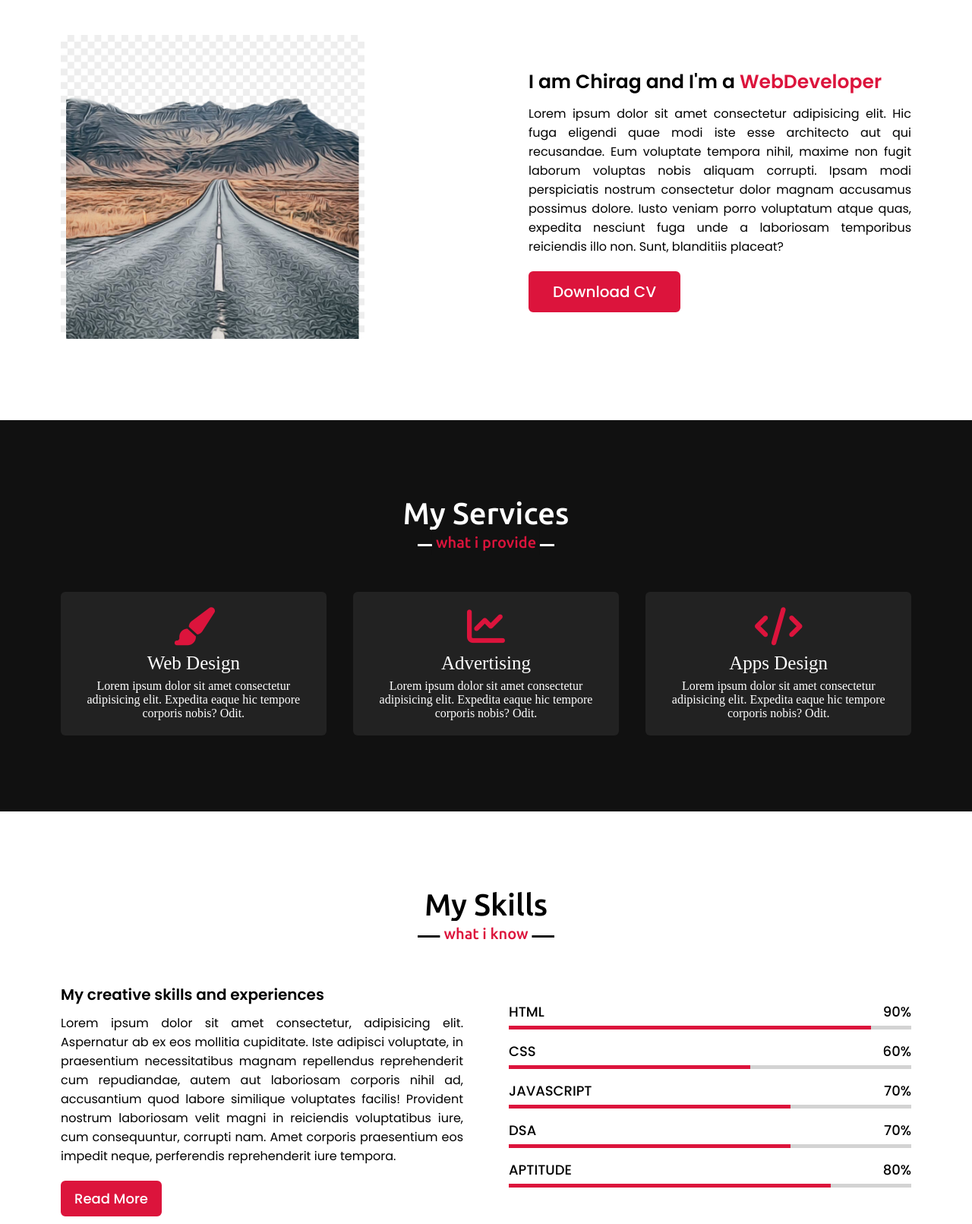
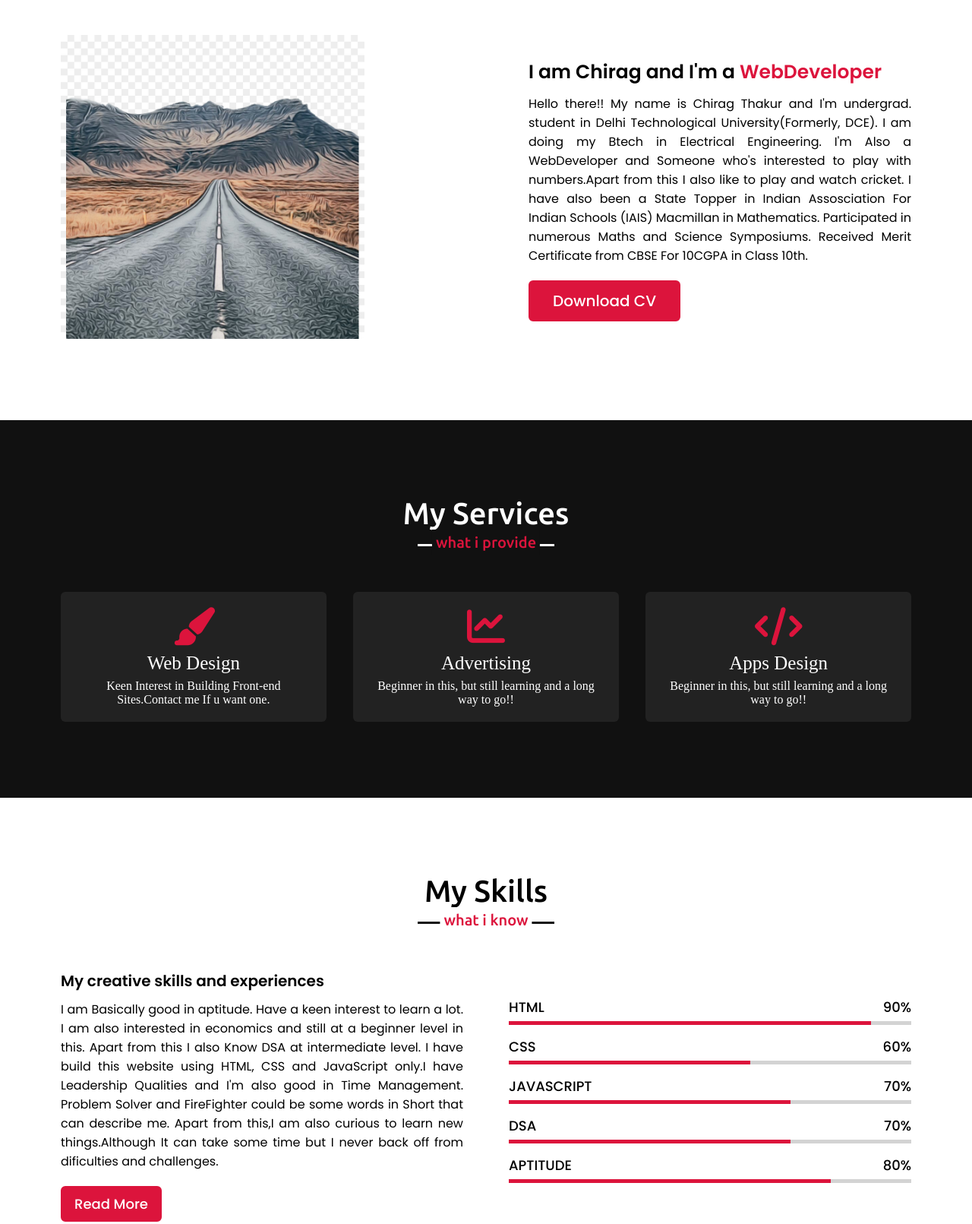
Before and after one commit to Chirag099/Personal_Portfolio, a plain HTML site: page index.html in a window 1280 px wide. Shown: the part 980-2591 px from the top of the page at 76% size. Drawn offline with nearby package versions, Linux system fonts and the light colour scheme.

Commit message:
Update index.html

```diff
--- a/index.html
+++ b/index.html
@@ -54,11 +54,11 @@
                 </div>
                 <div class="column right">
                     <div class="text">I am Chirag and I'm a <span>WebDeveloper</span></div>
-                    <p>Lorem ipsum dolor sit amet consectetur adipisicing elit. Hic fuga eligendi quae modi iste esse
-                        architecto aut qui recusandae. Eum voluptate tempora nihil, maxime non fugit laborum voluptas
-                        nobis aliquam corrupti. Ipsam modi perspiciatis nostrum consectetur dolor magnam accusamus
-                        possimus dolore. Iusto veniam porro voluptatum atque quas, expedita nesciunt fuga unde a
-                        laboriosam temporibus reiciendis illo non. Sunt, blanditiis placeat?</p>
+                    <p>Hello there!! My name is Chirag Thakur and I'm undergrad. student in Delhi Technological University(Formerly, DCE). I am doing my Btech in Electrical Engineering.
+                        I'm Also a WebDeveloper and Someone who's interested to play with numbers.Apart from this I also like to play and watch cricket.
+                        I have also been a State Topper in Indian Assosciation For Indian Schools (IAIS) Macmillan in Mathematics.
+                        Participated in numerous Maths and Science Symposiums.
+                        Received Merit Certificate from CBSE For 10CGPA in Class 10th.</p>
                     <a href="#">Download CV</a>
                 </div>
             </div>
@@ -73,24 +73,21 @@
                     <div class="box">
                         <i class="fas fa-paint-brush"></i>
                         <div class="text">Web Design</div>
-                        <p>Lorem ipsum dolor sit amet consectetur adipisicing elit. Expedita eaque hic tempore corporis
-                            nobis? Odit.</p>
+                        <p>Keen Interest in Building Front-end Sites.Contact me If u want one.</p>
                     </div>
                 </div>
                 <div class="card">
                     <div class="box">
                         <i class="fas fa-chart-line"></i>
                         <div class="text">Advertising</div>
-                        <p>Lorem ipsum dolor sit amet consectetur adipisicing elit. Expedita eaque hic tempore corporis
-                            nobis? Odit.</p>
+                        <p>Beginner in this, but still learning and a long way to go!!</p>
                     </div>
                 </div>
                 <div class="card">
                     <div class="box">
                         <i class="fas fa-code"></i>
                         <div class="text">Apps Design</div>
-                        <p>Lorem ipsum dolor sit amet consectetur adipisicing elit. Expedita eaque hic tempore corporis
-                            nobis? Odit.</p>
+                        <p>Beginner in this, but still learning and a long way to go!!</p>
                     </div>
                 </div>
             </div>
@@ -104,12 +101,8 @@
             <div class="skills-content">
                 <div class="column left">
                     <div class="text">My creative skills and experiences</div>
-                    <p>Lorem ipsum dolor sit amet consectetur, adipisicing elit. Aspernatur ab ex eos mollitia
-                        cupiditate. Iste adipisci voluptate, in praesentium necessitatibus magnam repellendus
-                        reprehenderit cum repudiandae, autem aut laboriosam corporis nihil ad, accusantium quod labore
-                        similique voluptates facilis! Provident nostrum laboriosam velit magni in reiciendis
-                        voluptatibus iure, cum consequuntur, corrupti nam. Amet corporis praesentium eos impedit neque,
-                        perferendis reprehenderit iure tempora.</p>
+                    <p>I am Basically good in aptitude. Have a keen interest to learn a lot. I am also interested in economics and still at a  beginner level in this.
+                        Apart from this I also Know DSA at intermediate level. I have build this website using HTML, CSS and JavaScript only.I have Leadership Qualities and I'm also good in Time Management. Problem Solver and FireFighter could be some words in Short that can describe me. Apart from this,I am also curious to learn new things.Although It can take some time but I never back off from dificulties and challenges.</p>
                     <a href="#">Read More</a>
                 </div>
                 <div class="column right">
@@ -159,8 +152,7 @@
             <div class="contacts-content">
                 <div class="column left">
                     <div class="text">Get in Touch</div>
-                    <p>Lorem ipsum dolor sit amet consectetur adipisicing elit. Enim ducimus maiores perspiciatis nobis
-                        laborum laudantium adipisci reprehenderit sed doloribus sunt.</p>
+                    <p>For Guys out there who want to reach me for any opportunites or for anything, Just fill this Form out!! It may take some time but surely I'll come back to you.</p>
                     <div class="icons">
                         <div class="row">
                             <i class="fas fa-user"></i>
```
